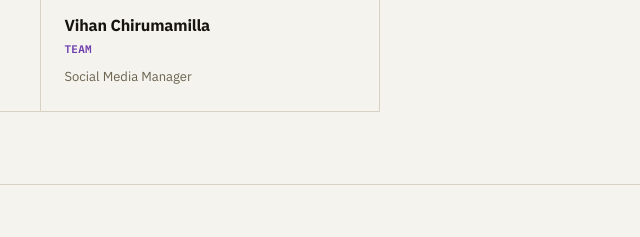
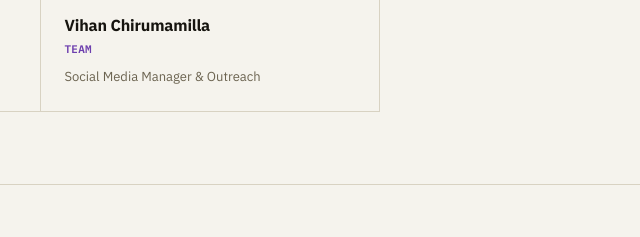
Before and after one commit to aarushspendum-glitch/h-view, a website: page index.html in a window 1280 px wide. Shown: the part 2430-2667 px from the top of the page, 372-1012 px from the left. Drawn offline with Linux system fonts and the light colour scheme.

Commit message:
Add Outreach to Vihan's title

```diff
--- a/index.html
+++ b/index.html
@@ -215,7 +215,7 @@
           </div>
           <h3>Vihan Chirumamilla</h3>
           <p class="team-role-tag">TEAM</p>
-          <p class="title">Social Media Manager</p>
+          <p class="title">Social Media Manager &amp; Outreach</p>
         </div>
       </div>
     </div>
```
